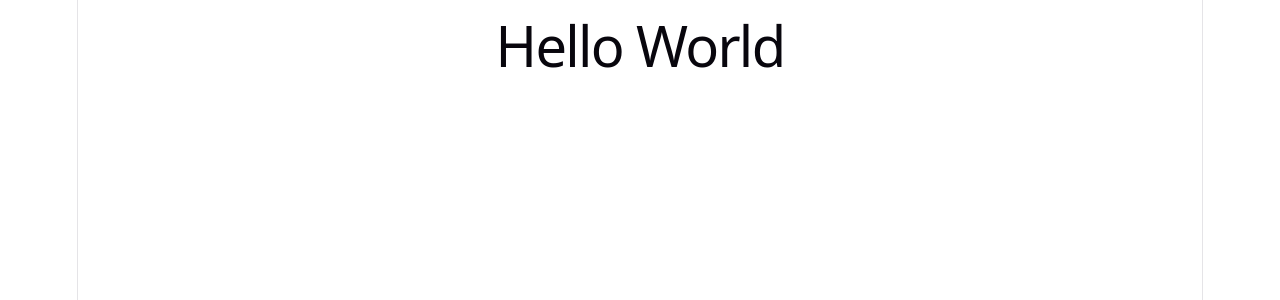
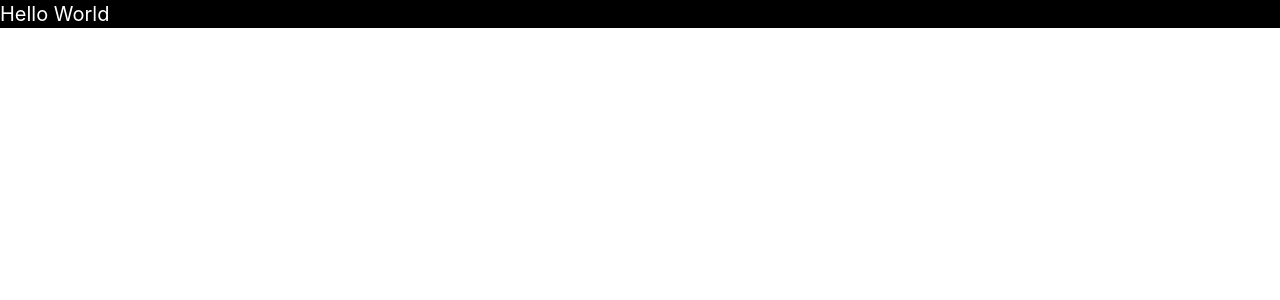
Before and after one commit to davi1985/in.orbit, a React (Vite) app in the folder web/: page / in a window 1280 px wide. Shown: the top 300 px of the page. Built offline with nearby package versions, Linux system fonts and the light colour scheme.

Commit message:
feat: add tailwind css

```diff
--- a/web/package.json
+++ b/web/package.json
@@ -10,8 +10,10 @@
     "preview": "vite preview"
   },
   "dependencies": {
+    "@tailwindcss/vite": "^4.3.5",
     "react": "^19.3.1",
-    "react-dom": "^19.3.1"
+    "react-dom": "^19.3.1",
+    "tailwindcss": "^4.3.5"
   },
   "devDependencies": {
     "@babel/core": "^7.29.13",
--- a/web/src/app.tsx
+++ b/web/src/app.tsx
@@ -1 +1,3 @@
-export const App = () => <h1>Hello World</h1>
+export const App = () => (
+  <h1 className="bg-black text-white text-xl">Hello World</h1>
+)
--- a/web/src/index.css
+++ b/web/src/index.css
@@ -1,111 +1 @@
-:root {
-  --text: #6b6375;
-  --text-h: #08060d;
-  --bg: #fff;
-  --border: #e5e4e7;
-  --code-bg: #f4f3ec;
-  --accent: #aa3bff;
-  --accent-bg: rgba(170, 59, 255, 0.1);
-  --accent-border: rgba(170, 59, 255, 0.5);
-  --social-bg: rgba(244, 243, 236, 0.5);
-  --shadow:
-    rgba(0, 0, 0, 0.1) 0 10px 15px -3px, rgba(0, 0, 0, 0.05) 0 4px 6px -2px;
-
-  --sans: system-ui, 'Segoe UI', Roboto, sans-serif;
-  --heading: system-ui, 'Segoe UI', Roboto, sans-serif;
-  --mono: ui-monospace, Consolas, monospace;
-
-  font: 18px/145% var(--sans);
-  letter-spacing: 0.18px;
-  color-scheme: light dark;
-  color: var(--text);
-  background: var(--bg);
-  font-synthesis: none;
-  text-rendering: optimizeLegibility;
-  -webkit-font-smoothing: antialiased;
-  -moz-osx-font-smoothing: grayscale;
-
-  @media (max-width: 1024px) {
-    font-size: 16px;
-  }
-}
-
-@media (prefers-color-scheme: dark) {
-  :root {
-    --text: #9ca3af;
-    --text-h: #f3f4f6;
-    --bg: #16171d;
-    --border: #2e303a;
-    --code-bg: #1f2028;
-    --accent: #c084fc;
-    --accent-bg: rgba(192, 132, 252, 0.15);
-    --accent-border: rgba(192, 132, 252, 0.5);
-    --social-bg: rgba(47, 48, 58, 0.5);
-    --shadow:
-      rgba(0, 0, 0, 0.4) 0 10px 15px -3px, rgba(0, 0, 0, 0.25) 0 4px 6px -2px;
-  }
-
-  #social .button-icon {
-    filter: invert(1) brightness(2);
-  }
-}
-
-#root {
-  width: 1126px;
-  max-width: 100%;
-  margin: 0 auto;
-  text-align: center;
-  border-inline: 1px solid var(--border);
-  min-height: 100svh;
-  display: flex;
-  flex-direction: column;
-  box-sizing: border-box;
-}
-
-body {
-  margin: 0;
-}
-
-h1,
-h2 {
-  font-family: var(--heading);
-  font-weight: 500;
-  color: var(--text-h);
-}
-
-h1 {
-  font-size: 56px;
-  letter-spacing: -1.68px;
-  margin: 32px 0;
-  @media (max-width: 1024px) {
-    font-size: 36px;
-    margin: 20px 0;
-  }
-}
-h2 {
-  font-size: 24px;
-  line-height: 118%;
-  letter-spacing: -0.24px;
-  margin: 0 0 8px;
-  @media (max-width: 1024px) {
-    font-size: 20px;
-  }
-}
-p {
-  margin: 0;
-}
-
-code,
-.counter {
-  font-family: var(--mono);
-  display: inline-flex;
-  border-radius: 4px;
-  color: var(--text-h);
-}
-
-code {
-  font-size: 15px;
-  line-height: 135%;
-  padding: 4px 8px;
-  background: var(--code-bg);
-}
+@import "tailwindcss"
--- a/web/vite.config.ts
+++ b/web/vite.config.ts
@@ -1,11 +1,13 @@
+import babel from '@rolldown/plugin-babel'
 import react, { reactCompilerPreset } from '@vitejs/plugin-react'
-import babel from '@rolldown/plugin-babel'
 import { defineConfig } from 'vite'
+import tailwindcss from '@tailwindcss/vite'
 
 // https://vite.dev/config/
 export default defineConfig({
   plugins: [
     react(),
-    babel({ presets: [reactCompilerPreset()] })
+    babel({ presets: [reactCompilerPreset()] }),
+    tailwindcss(),
   ],
 })
```
Also changed, not shown: 1 other file (tests, documents, lock files or other folders).
